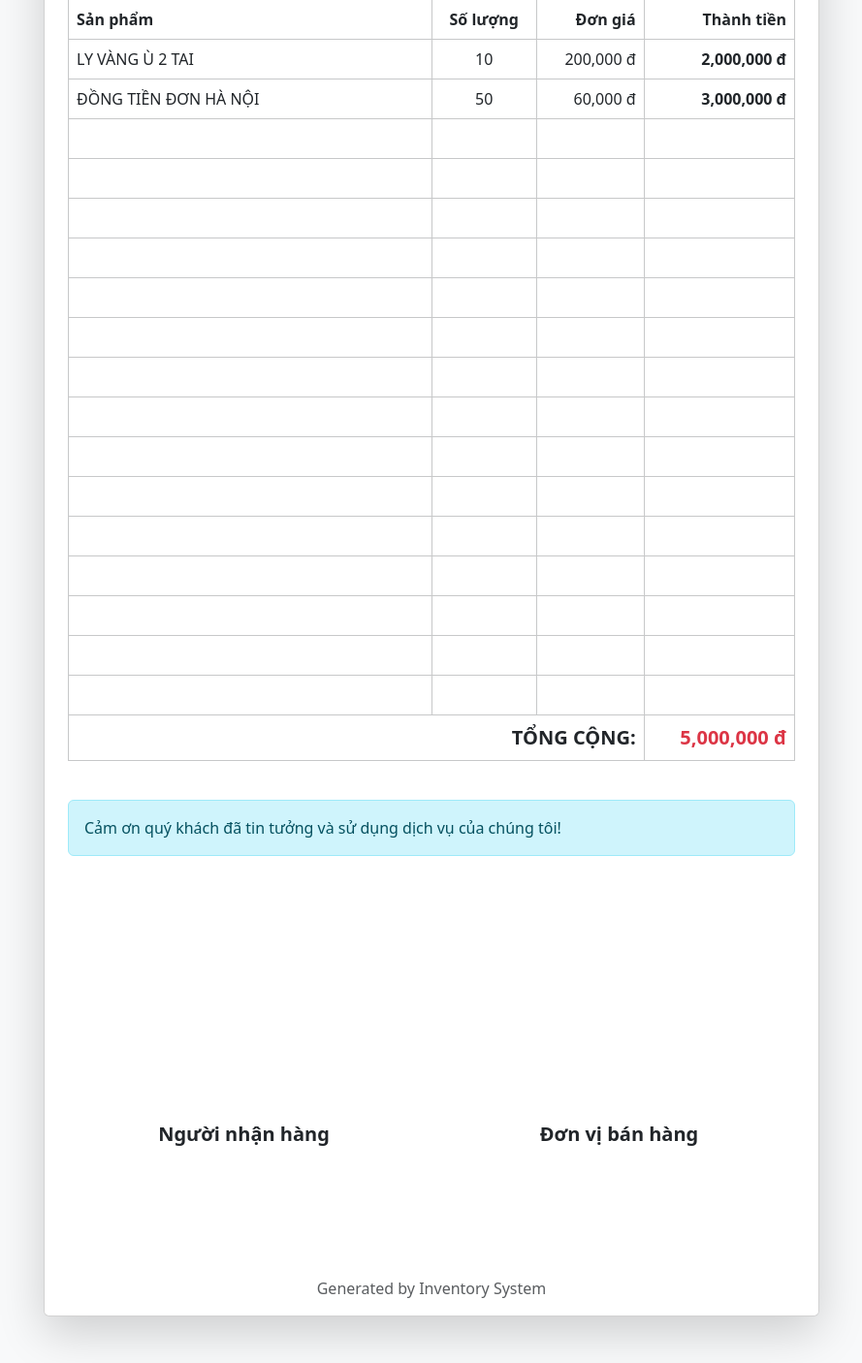
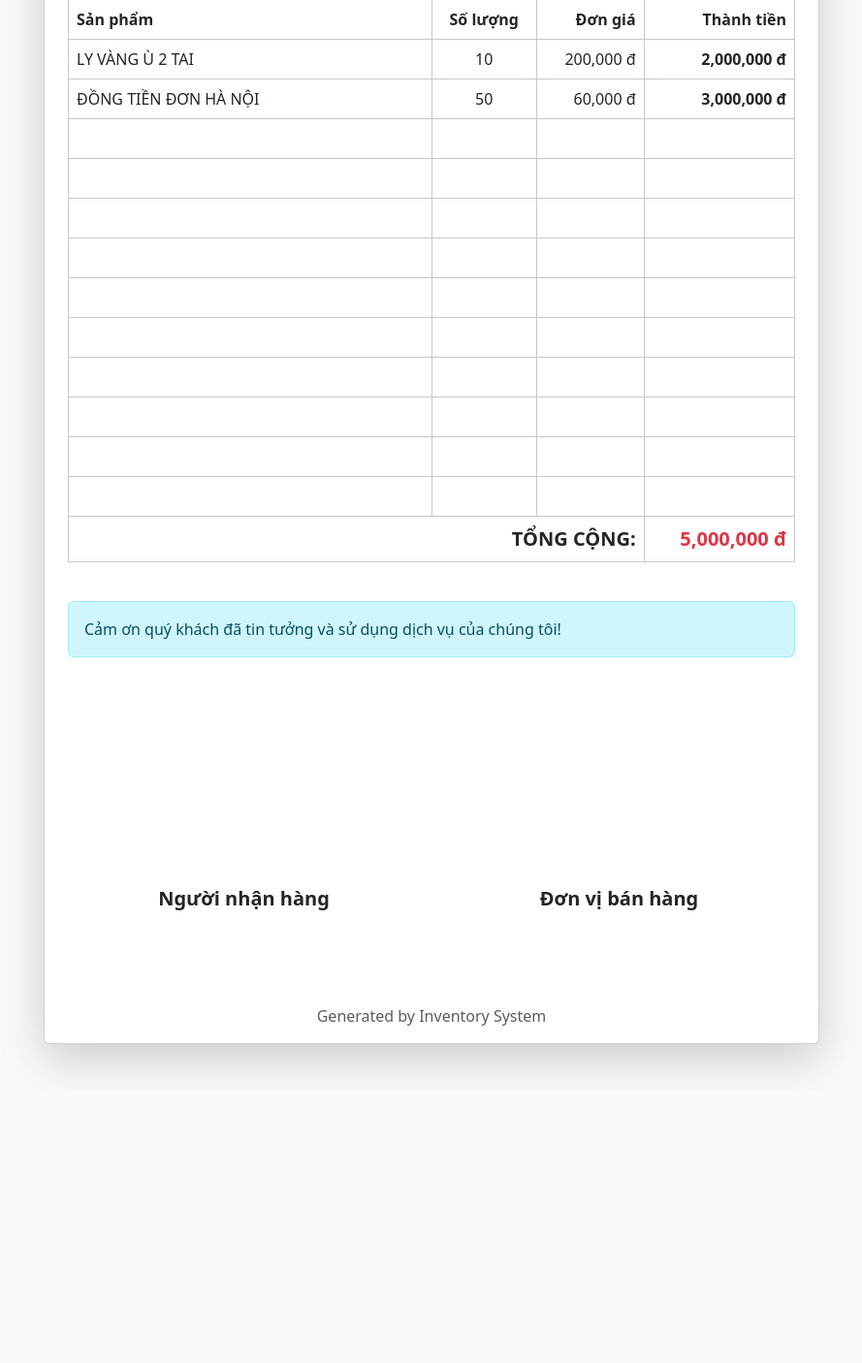
Before and after one commit to tinhduong/inventory_system, a Django app: template templates/orders/public_order.html in a window 1280 px wide. Shown: the part 370-1776 px from the top of the page at 97% size, without its empty margins (195-1084 px from the left). After the commit the page ends 1476 px from the top, so only its background shows below. Run offline with Django 5.2, Linux system fonts and the light colour scheme; the template is opened without the code that fills it: values that come from a table or form of the project are taken from there, others are empty; data comes from the database, SQL or seed files in the repository.

Commit message:
Adjust public order layout: reduce to 10 empty rows and signature area to 8cm for better fitting

```diff
--- a/templates/orders/public_order.html
+++ b/templates/orders/public_order.html
@@ -21,7 +21,7 @@
             @page { margin: 0.5cm 1cm; size: A4; }
         }
         .page-content { min-height: 28.5cm; display: flex; flex-direction: column; }
-        .stamp-space { margin-top: auto; height: 10cm; display: flex; flex-direction: column; justify-content: flex-end; padding-bottom: 2cm; }
+        .stamp-space { margin-top: auto; height: 8cm; display: flex; flex-direction: column; justify-content: flex-end; padding-bottom: 1cm; }
     </style>
 </head>
 <body class="bg-light">
@@ -88,7 +88,8 @@
                             {% endfor %}
 
                             <!-- Dòng trống bổ sung để làm đầy bảng -->
-                            {% with "123456789012345" as filler %}
+                             <!-- Dòng trống bổ sung để làm đầy bảng -->
+                            {% with "1234567890" as filler %}
                                 {% for _ in filler %}
                                     <tr style="height: 1.5rem">
                                         <td>&nbsp;</td>
```
